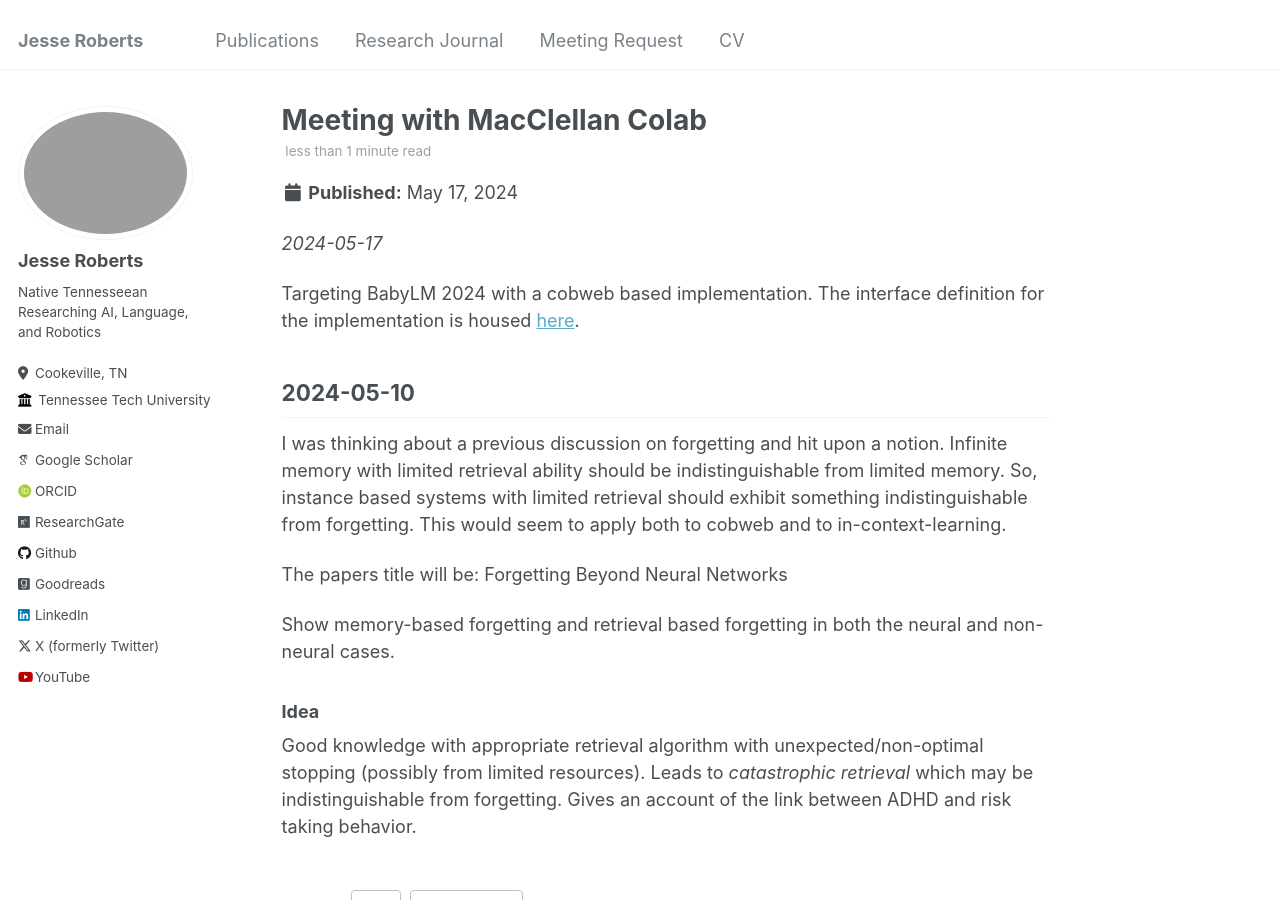
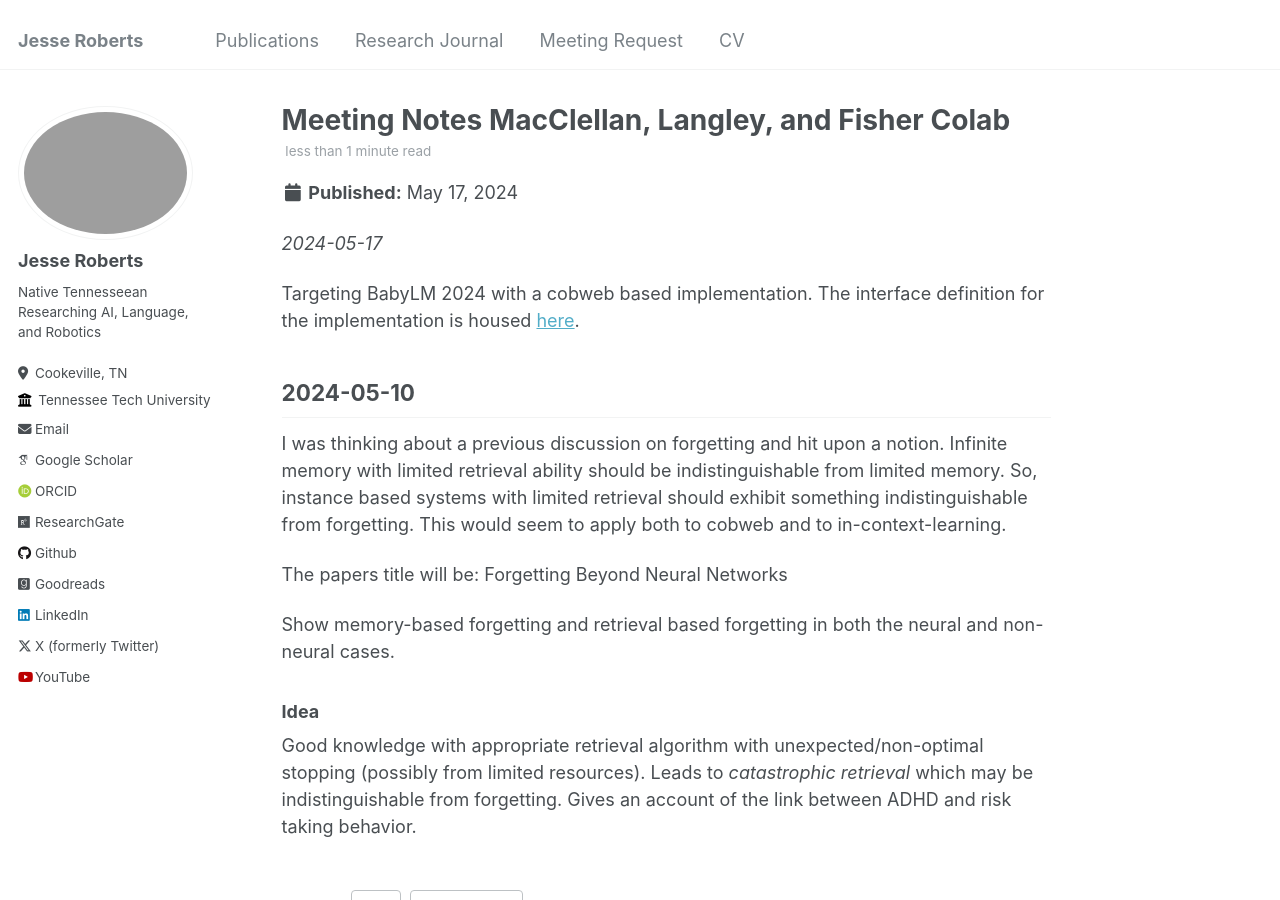
Before and after one commit to JesseTNRoberts/JesseTNRoberts.github.io, a Jekyll site: the page built from _posts/2024-05-17-MeetingNotesMacClellan.md, in a window 1280 px wide and 900 px high. Built offline with Jekyll 4.4.1, drawn with Linux system fonts in a browser that asks for light colours; some web fonts are replaced.

Commit message:
Update 2024-05-17-MeetingNotesMacClellan.md

```diff
--- a/_posts/2024-05-17-MeetingNotesMacClellan.md
+++ b/_posts/2024-05-17-MeetingNotesMacClellan.md
@@ -1,5 +1,5 @@
 ---
-title: 'Meeting with MacClellan Colab'
+title: 'Meeting Notes MacClellan, Langley, and Fisher Colab'
 date: 2024-05-17
 permalink: /posts/2024/05/17/MeetingNotes/
 tags:
```
